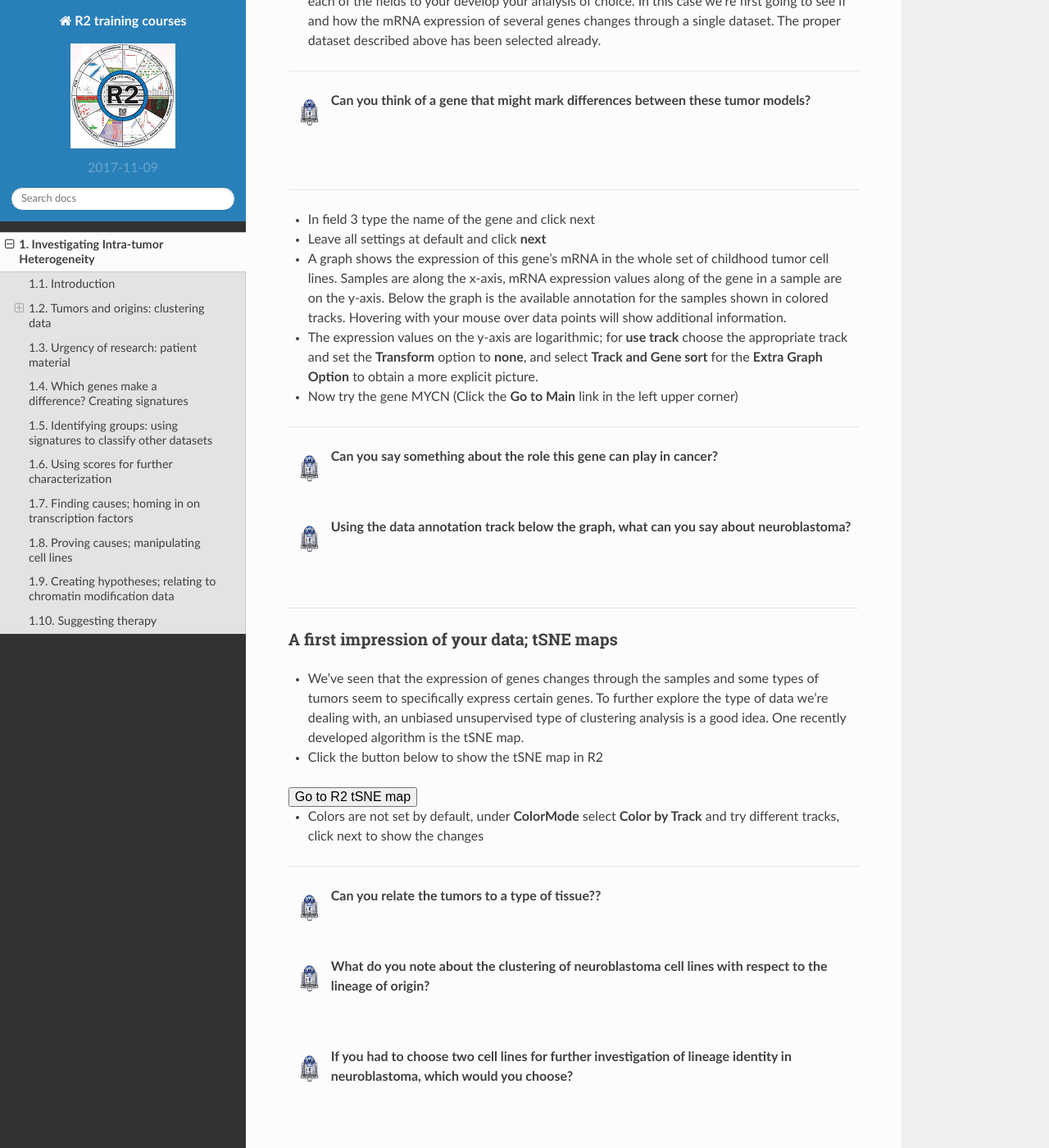
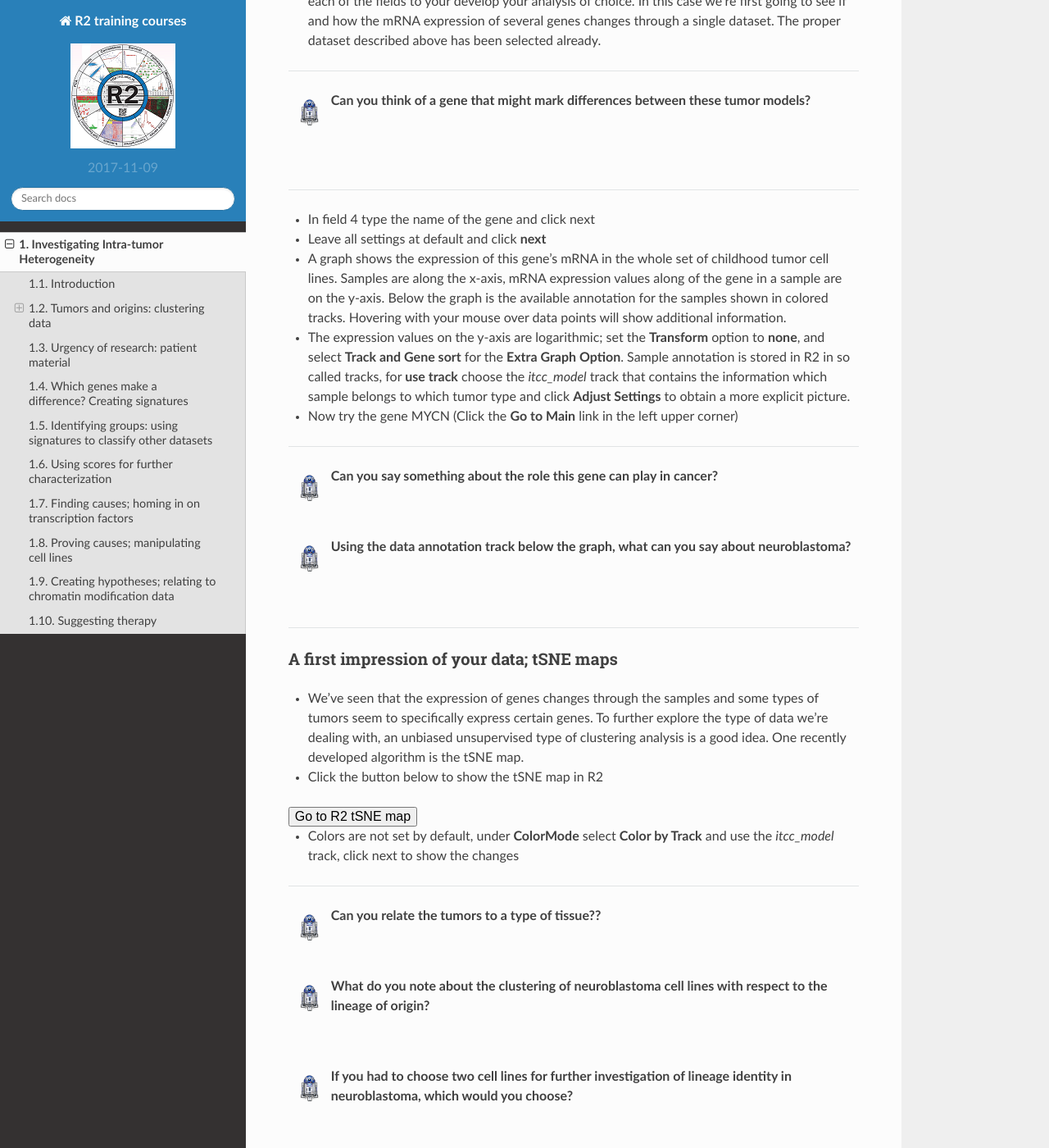
Before and after one commit to antronerds/r2-training-courses, a Sphinx documentation site: the page built from docs/Investigating_Tumor_Heterogeneity.md, in a window 1280 px wide and 1400 px high, scrolled down 2267 px. Shown: the whole window at 82% size. Built offline with Sphinx 7.4.7 and the Read the Docs theme 2.0.0, drawn with Linux system fonts in a browser that asks for light colours; some of the changed text lies outside the part shown.

Commit message:
Changes after first practical work

```diff
--- a/docs/Investigating_Tumor_Heterogeneity.md
+++ b/docs/Investigating_Tumor_Heterogeneity.md
@@ -62,10 +62,10 @@ For a start we'll investigate established childhood tumor cell lines, including
 
 ---------
 
-  * In field 3 type the name of the gene and click next
+  * In field 4 type the name of the gene and click next
   * Leave all settings at default and click **next**
   * A graph shows the expression of this gene's mRNA in the whole set of childhood tumor cell lines. Samples are along the x-axis, mRNA expression values along of the gene in a sample are on the y-axis. Below the graph is the available annotation for the samples shown in colored tracks. Hovering with your mouse over data points will show additional information.
-  * The expression values on the y-axis are logarithmic; for **use track** choose the appropriate track and set the **Transform** option to **none**, and select **Track and Gene sort** for the **Extra Graph Option** to obtain a more explicit picture.
+  * The expression values on the y-axis are logarithmic; set the **Transform** option to **none**, and select **Track and Gene sort** for the **Extra Graph Option**. Sample annotation is stored in R2 in so called tracks, for **use track** choose the *itcc_model* track that contains the information which sample belongs to which tumor type and click **Adjust Settings** to obtain a more explicit picture.
 
 
   * Now try the gene MYCN (Click the **Go to Main** link in the left upper corner)
@@ -102,7 +102,7 @@ For a start we'll investigate established childhood tumor cell lines, including
 </form>
 
 
-* Colors are not set by default, under **ColorMode** select **Color by Track** and try different tracks, click next to show the changes
+* Colors are not set by default, under **ColorMode** select **Color by Track** and use the *itcc_model* track, click next to show the changes
 
 ---------
   ![](_static/images/R2d2_logo.png)**Can you relate the tumors to a type of tissue??**
@@ -491,7 +491,7 @@ The TF was inducibly expressed in the SKNBE cell line and this was monitored thr
   <button type="submit" >Go to R2 main, inducible TF set</button>
 </form>
 
-* Select in field 3 the **Relate 2 tracks** option. R2 has calculated signature scores for all samples in both signatures; in this dataset these tracks are called *adrn_score* and *mes_score*. Relate the two tracks, adapt the ColorMode to Color by Track and try appropriate tracks.
+* Select in field 3 the **Relate 2 tracks** option. R2 has calculated signature scores for all samples in both signatures; in this dataset these tracks are called *adrn_score* and *mes_score*. Relate the two tracks, adapt the **ColorMode** to **Color by Track** and try the *mes_adrn_time* track. This track contains information on the time that the PRRX1 gene was induced in the SKNBE cell line.
 
 ---------
   ![](_static/images/R2d2_logo.png)**What is your conclusion from this experiment?**
@@ -746,6 +746,7 @@ Apparently this TF is capable of shifting cells from state to the other. How can
 <button type="submit" >Go to R2 GenomeBrowser for DLK1</button>
 </form>
 
+* Scroll down to show the exact location of the DLK1 gene; coding exons are in darkgreen.
 ---------
   ![](_static/images/R2d2_logo.png)**Does this graph convince you that enhancers are important here?**
 
```
